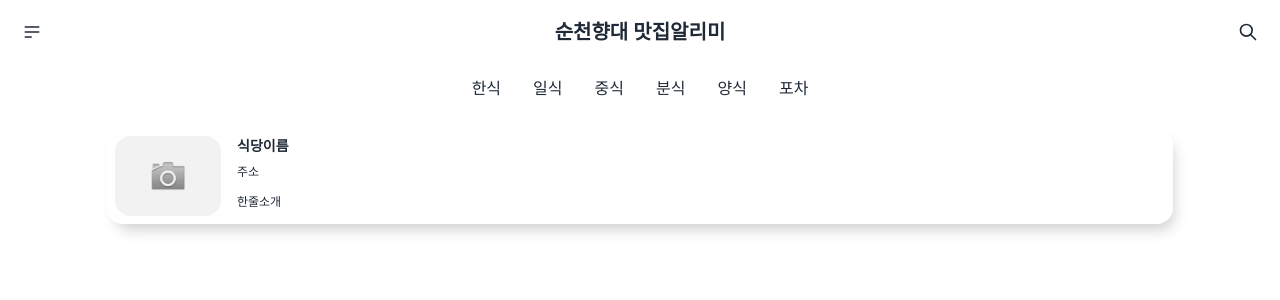
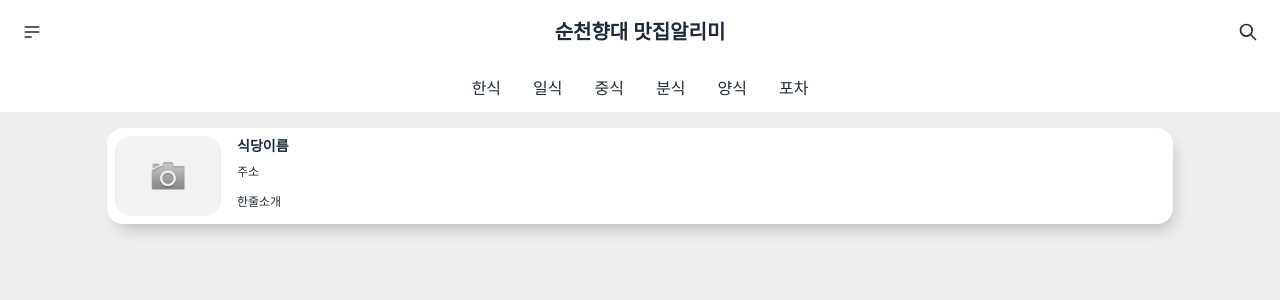
Before and after one commit to Antraxmin/SCH-Food, a Next.js app: page / in a window 1280 px wide. Shown: the top 300 px of the page. Built offline with nearby package versions, Linux system fonts and the light colour scheme; a web font is replaced by a local one.

Commit message:
[#1] modify main area bg color

```diff
--- a/styles/globals.css
+++ b/styles/globals.css
@@ -4,6 +4,7 @@
 
 body {
   font-family: -apple-system, Pretendard-Bold, sans-serif;
+  background-color: #eeeeee;
 }
 
 @font-face {
```
